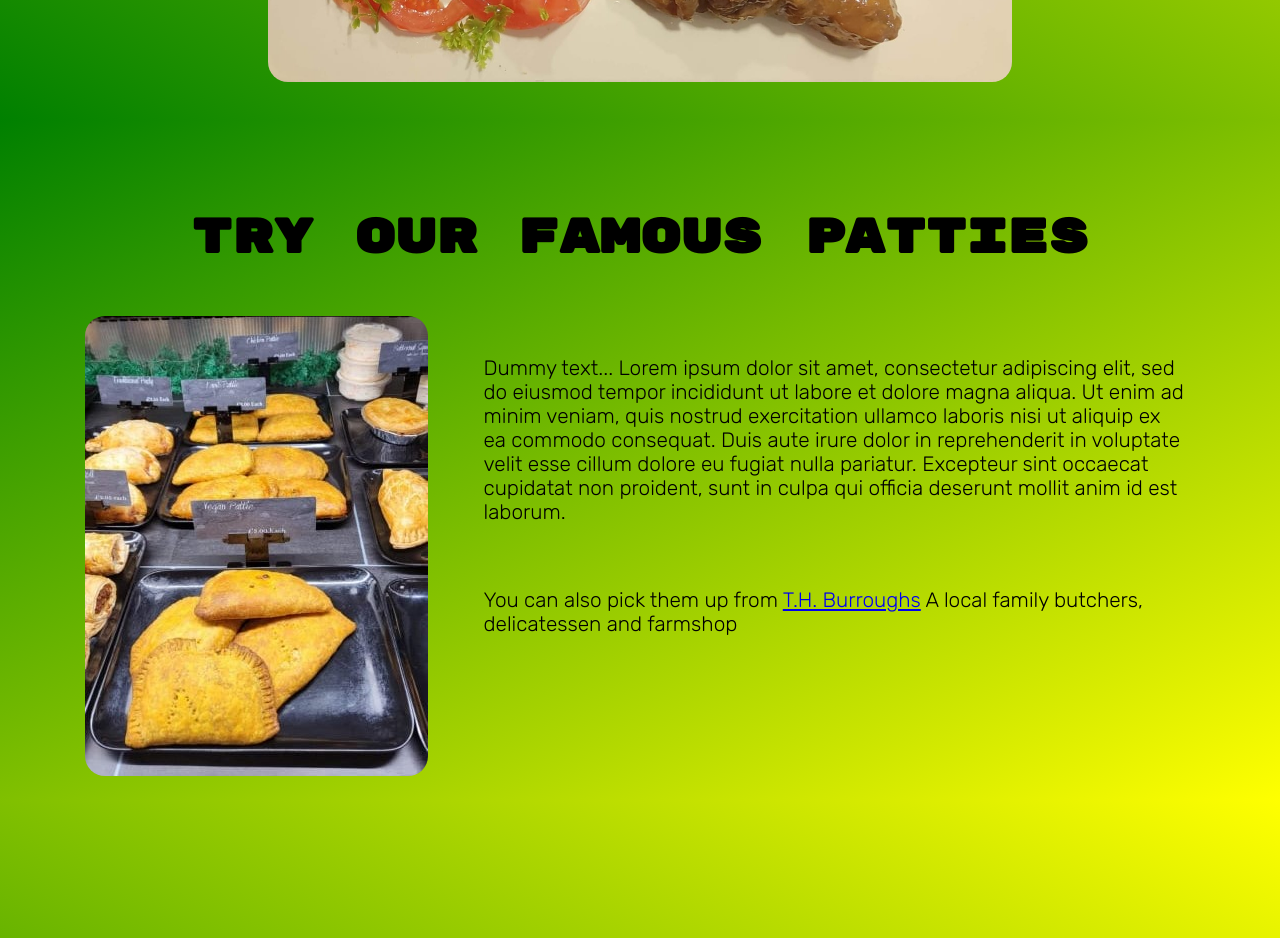
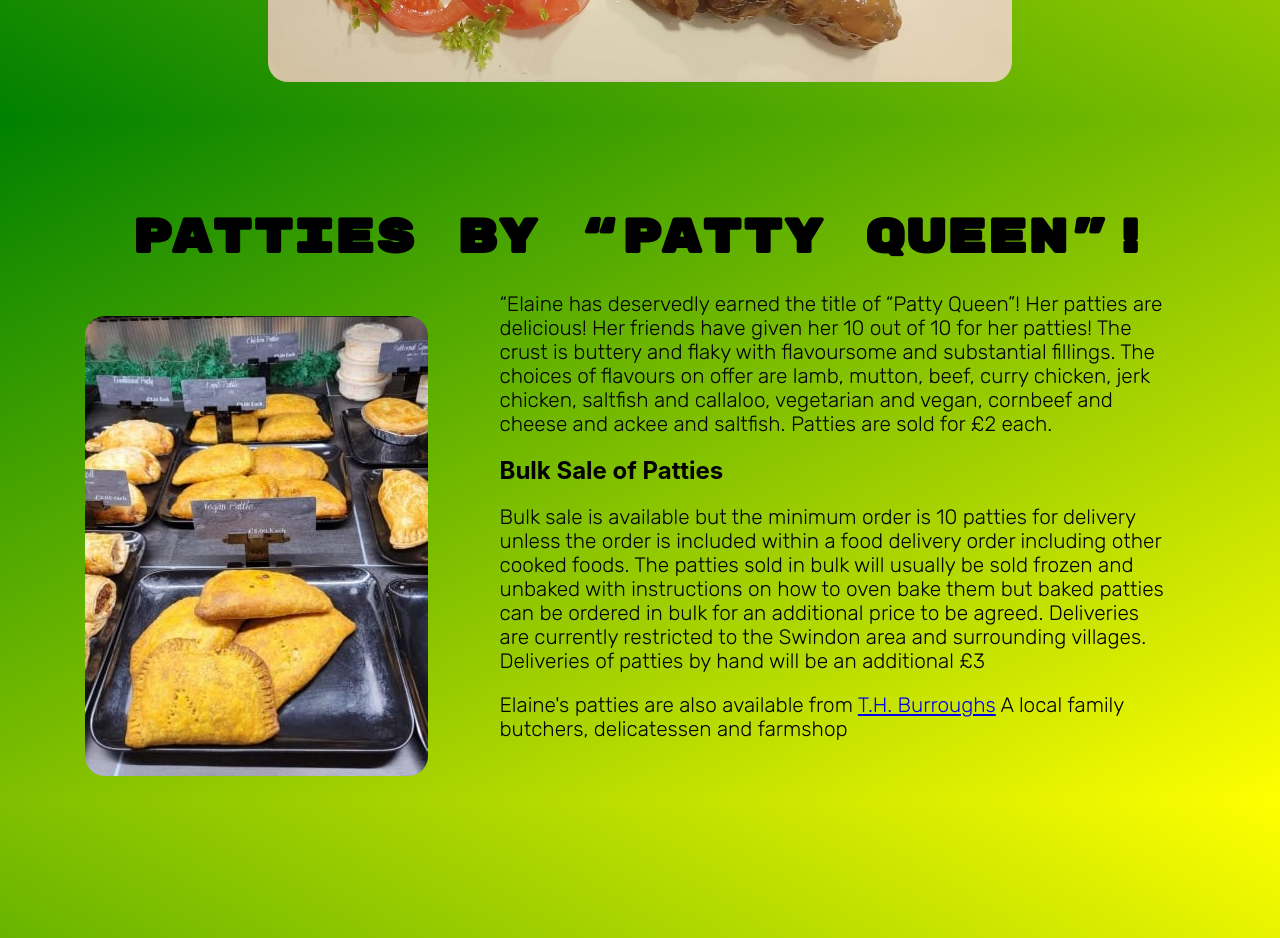
Before and after one commit to JohnPalmgren/JamdownFusion, a React (Create React App) app: page / in a window 1280 px wide. Shown: the part 2280-3218 px from the top of the page. Built offline with nearby package versions, Linux system fonts and the light colour scheme.

Commit message:
patties link added to nav

```diff
--- a/src/components/Nav.module.css
+++ b/src/components/Nav.module.css
@@ -1,6 +1,6 @@
 
 .img {
-  height: 60px;
+  height: 55px;
 }
 
 .navbar {
--- a/src/components/Patties.js
+++ b/src/components/Patties.js
@@ -4,22 +4,37 @@ import patties from "../images/patty.jpg";
 const Patties = () => {
   return (
     <section className={classes.background}>
-      <h1>Try our famous patties</h1>
+      <h1>Patties by “Patty Queen”!</h1>
       <div className={classes.flex}>
-        <img src={patties} alt="patties on display" className={classes.pattiesImg} />
+        <img
+          src={patties}
+          alt="patties on display"
+          className={classes.pattiesImg}
+        />
         <div className={classes.text}>
           <p>
-            Dummy text... Lorem ipsum dolor sit amet, consectetur adipiscing
-            elit, sed do eiusmod tempor incididunt ut labore et dolore magna
-            aliqua. Ut enim ad minim veniam, quis nostrud exercitation ullamco
-            laboris nisi ut aliquip ex ea commodo consequat. Duis aute irure
-            dolor in reprehenderit in voluptate velit esse cillum dolore eu
-            fugiat nulla pariatur. Excepteur sint occaecat cupidatat non
-            proident, sunt in culpa qui officia deserunt mollit anim id est
-            laborum.
+            “Elaine has deservedly earned the title of “Patty Queen”! Her
+            patties are delicious! Her friends have given her 10 out of 10 for
+            her patties! The crust is buttery and flaky with flavoursome and
+            substantial fillings. The choices of flavours on offer are lamb,
+            mutton, beef, curry chicken, jerk chicken, saltfish and callaloo,
+            vegetarian and vegan, cornbeef and cheese and ackee and saltfish.
+            Patties are sold for £2 each.
           </p>
+          <h2 className={classes.bulk}>Bulk Sale of Patties</h2>
           <p>
-            You can also pick them up from{" "}
+            Bulk sale is available but the minimum order is 10 patties for
+            delivery unless the order is included within a food delivery order
+            including other cooked foods. The patties sold in bulk will usually
+            be sold frozen and unbaked with instructions on how to oven bake
+            them but baked patties can be ordered in bulk for an additional
+            price to be agreed. Deliveries are currently restricted to the
+            Swindon area and surrounding villages. Deliveries of patties by hand
+            will be an additional £3
+          </p>
+          <br></br>
+          <p>
+            Elaine's patties are also available from{" "}
             <a href="https://www.thburroughs.co.uk/">T.H. Burroughs</a> A local
             family butchers, delicatessen and farmshop
           </p>
--- a/src/components/Patties.module.css
+++ b/src/components/Patties.module.css
@@ -19,6 +19,7 @@
 .pattiesImg {
   margin: 1.5rem;
   border-radius: 20px;
+  height: fit-content;
 }
 
 .text {
@@ -27,7 +28,11 @@
 }
 
 .text p {
-  margin: 4rem 2rem 1rem 2rem;
+  margin: 0 3rem 0 3rem;
   font-size: 1.3rem;
   font-family: "Rubik", sans-serif;
 }
+
+.bulk {
+  margin-left: 3rem;
+}
```
Also changed, not shown: src/images/pattiesStar.png.
